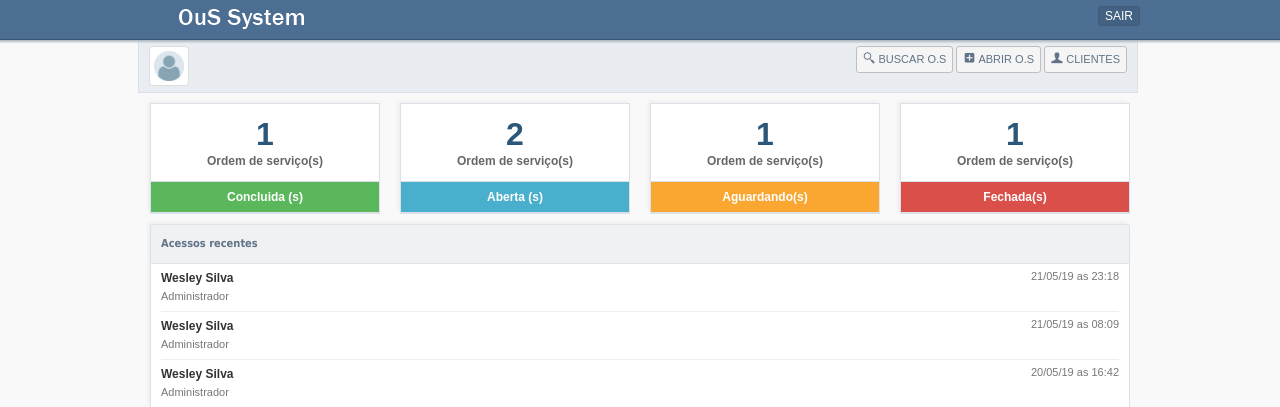
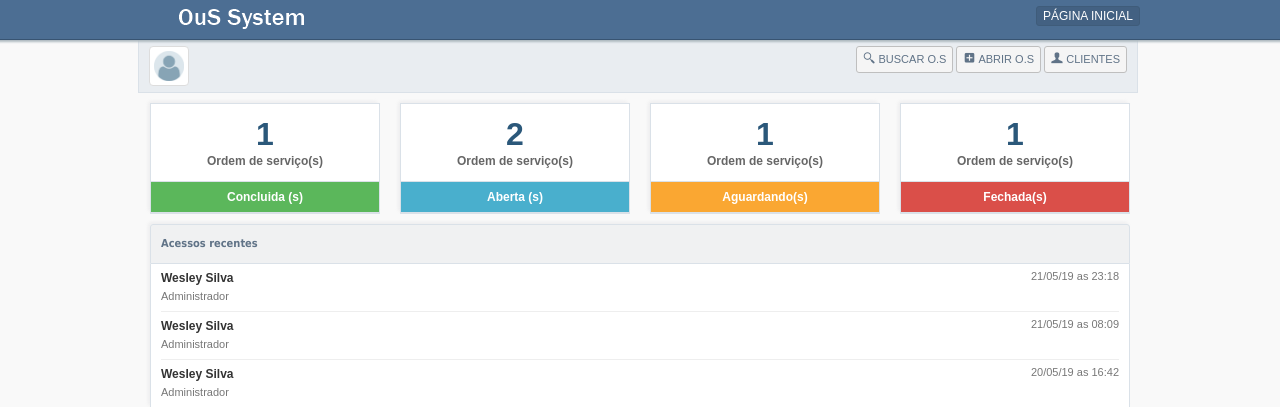
Before and after one commit to VoidUFC/OuS, a PHP site: page / in a window 1280 px wide. Shown: the top 407 px of the page. Run offline with PHP 8.4, Linux system fonts and the light colour scheme; the visitor is signed in with stand-in values (Sample User, id 1); data comes from the database, SQL or seed files in the repository.

Commit message:
Update index.php

```diff
--- a/Projeto/index.php
+++ b/Projeto/index.php
@@ -80,7 +80,7 @@
                 <div class="buttons">
                     <div class="item">
                         <a href="?logout" class="btn btn-primary btn-xs">
-                            <span class="i-togle"> SAIR </span>
+                            <span class="i-togle"> PÁGINA INICIAL </span>
                         </a>
 
                     </div>
```
